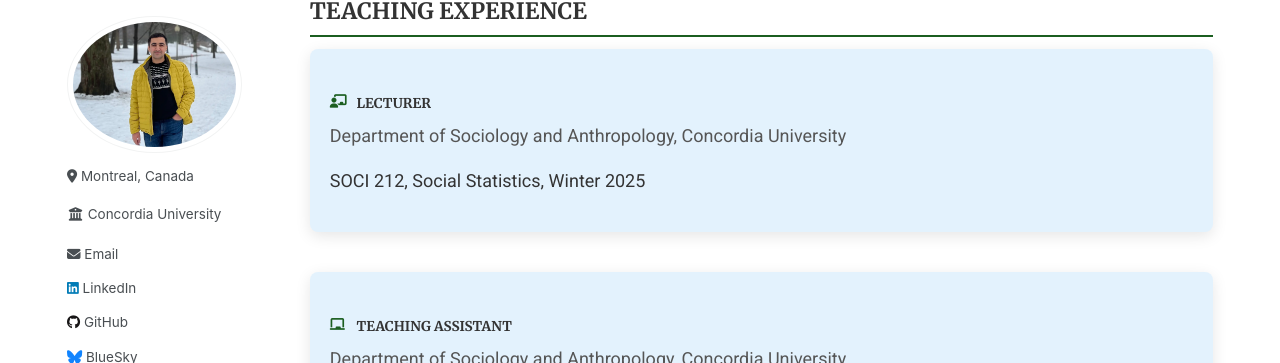
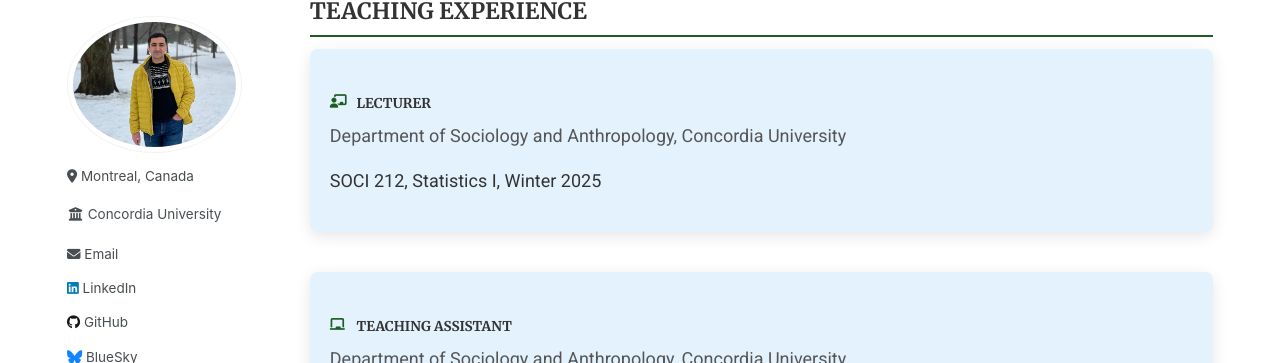
Before and after one commit to Mohsnmonji/mohsnmonji.github.io, a Jekyll site: the page built from _pages/teaching.md, in a window 1280 px wide and 900 px high, scrolled down 555 px. Shown: the part 90-453 px from the top of the window. Built offline with Jekyll 4.4.1, drawn with Linux system fonts in a browser that asks for light colours; some web fonts are replaced.

Commit message:
Update teaching.md

```diff
--- a/_pages/teaching.md
+++ b/_pages/teaching.md
@@ -85,7 +85,7 @@ author_profile: true
     <h4><i class="fas fa-chalkboard-teacher icon"></i> LECTURER</h4>
     <p>Department of Sociology and Anthropology, Concordia University</p>
     <ul>
-      <li>SOCI 212, Social Statistics, Winter 2025</li>
+      <li>SOCI 212, Statistics I, Winter 2025</li>
     </ul>
   </div>
 </div>
```
